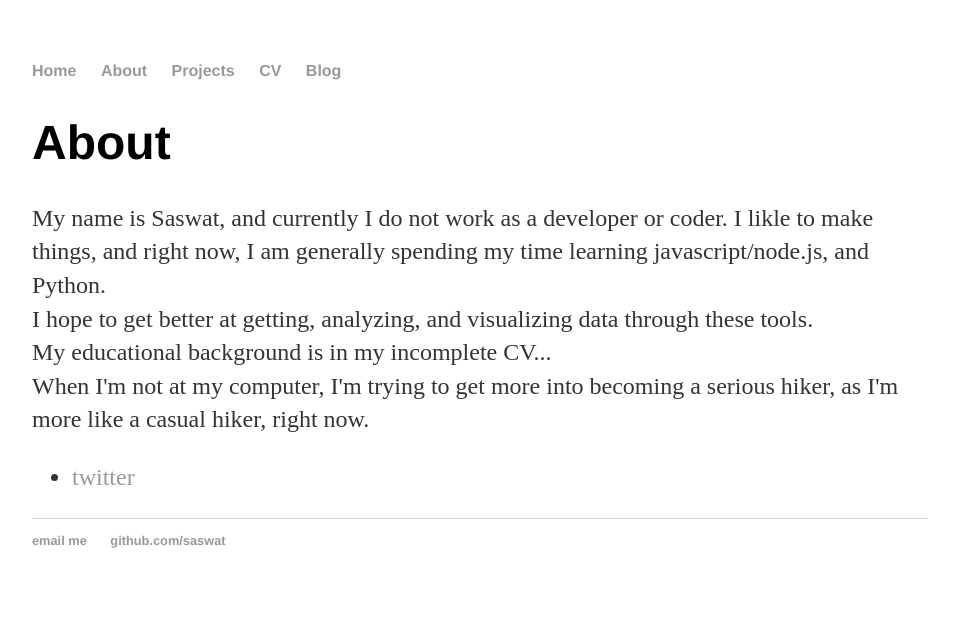
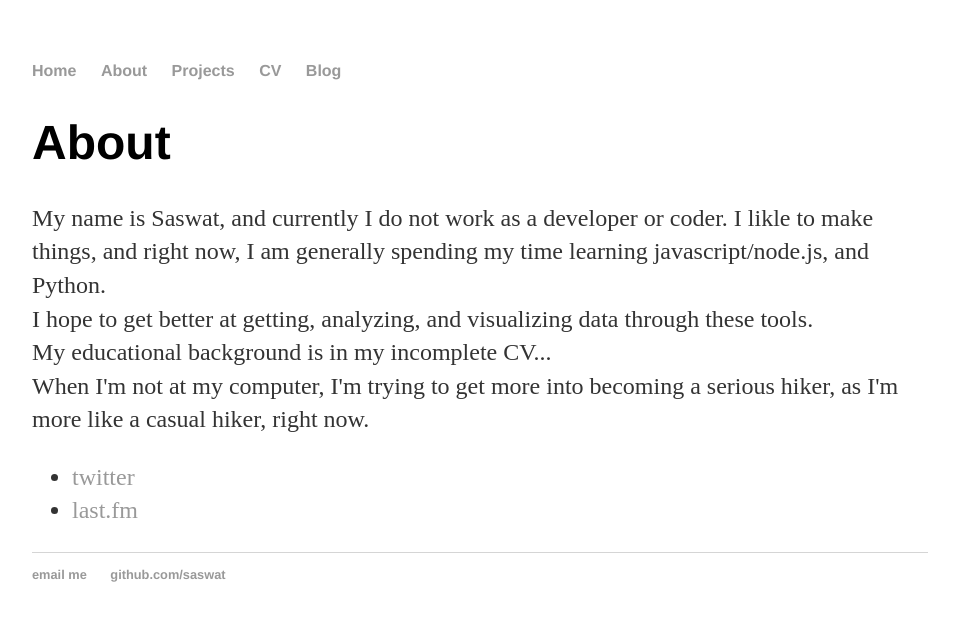
Before and after one commit to saswat/saswat.github.io, a Jekyll site: the page built from about/index.html, in a window 1280 px wide. Shown: the top 621 px of the page, without its empty margins (160-1119 px from the left). Built offline with Jekyll 4.4.1, drawn with Linux system fonts in a browser that asks for light colours.

Commit message:
Update index.html

```diff
--- a/about/index.html
+++ b/about/index.html
@@ -14,5 +14,6 @@ title: About Saswat
 
 			<ul class="contacts">
 				<li><a href="www.twitter.com/sas_wat">twitter</a></li>
-				</ul>
+				<li><a href="https://www.last.fm/user/Se2b1">last.fm</a></li>
+			</ul>
 		</div>
```
